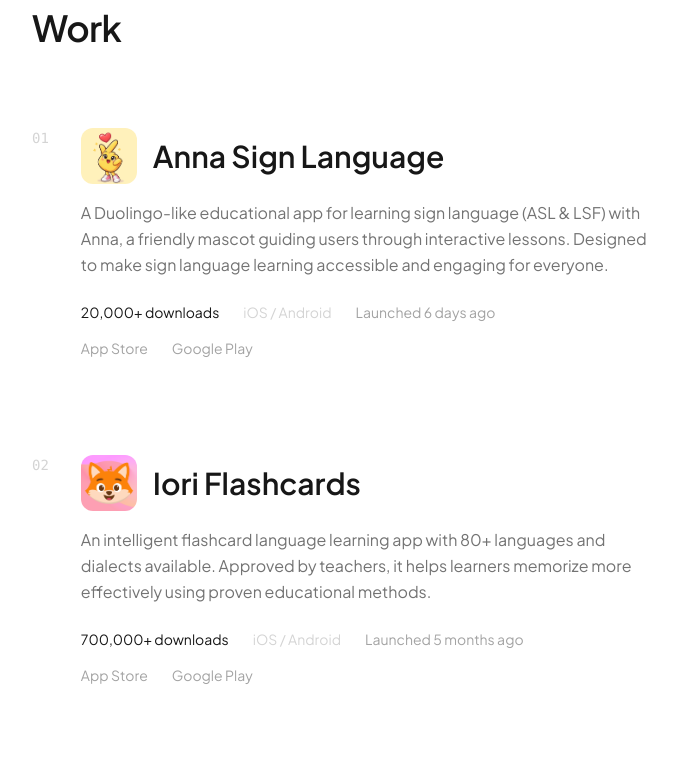
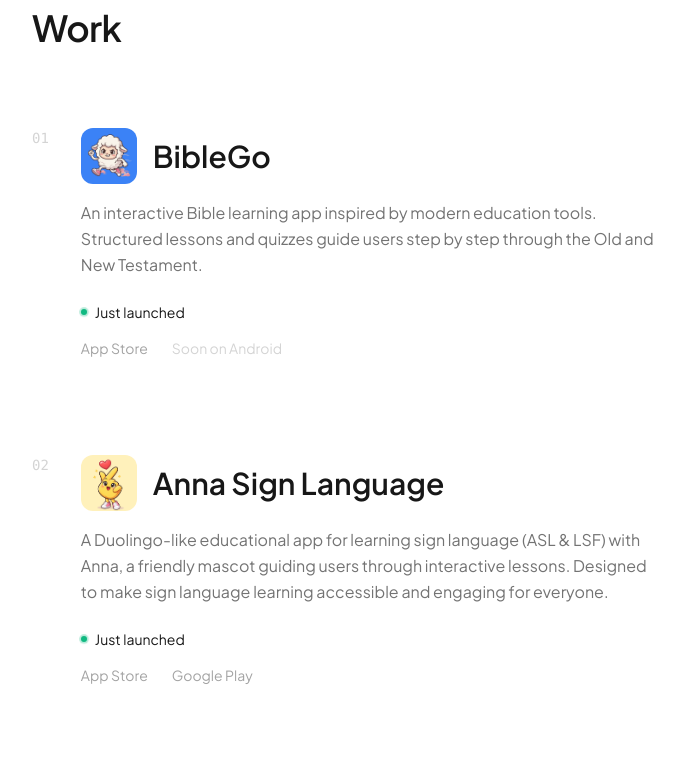
Before and after one commit to Liori-Studio/liori-studio-vitrine, a React (Vite) app: page / in a window 1280 px wide. Shown: the part 920-1700 px from the top of the page, without its empty margins (160-844 px from the left). Built offline with nearby package versions, Linux system fonts and the light colour scheme.

Commit message:
feat: add BibleGo and update download stats for other apps

```diff
--- a/src/modules/vitrine/react/components/WorkSection.tsx
+++ b/src/modules/vitrine/react/components/WorkSection.tsx
@@ -2,15 +2,22 @@
 import findMyselfIcon from "@root/assets/images/findmyself-icon.png";
 import missionDuJourIcon from "@root/assets/images/mission-du-jour-icon.png";
 import annaSignLanguageIcon from "@root/assets/images/anna-sign-language-icon.png";
+import bibleGoIcon from "@root/assets/images/biblego-icon.png";
 
 type App = {
   name: string;
   description: string;
-  stats: string;
+  stats?: string;
   platforms: string[];
   icon: string;
   releaseDate: Date;
   links?: { label: string; url: string }[];
+  comingSoon?: string;
+};
+
+const isJustLaunched = (date: Date): boolean => {
+  const diffDays = (Date.now() - date.getTime()) / (1000 * 60 * 60 * 24);
+  return diffDays < 30;
 };
 
 const getRelativeTime = (date: Date): string => {
@@ -41,10 +48,25 @@
 
 const apps: App[] = [
   {
+    name: "BibleGo",
+    description:
+      "An interactive Bible learning app inspired by modern education tools. Structured lessons and quizzes guide users step by step through the Old and New Testament.",
+    platforms: ["iOS"],
+    icon: bibleGoIcon,
+    releaseDate: new Date(2026, 4, 2),
+    links: [
+      {
+        label: "App Store",
+        url: "https://apps.apple.com/fr/app/biblego-%C3%A9tude-de-la-bible/id6764254692",
+      },
+    ],
+    comingSoon: "Soon on Android",
+  },
+  {
     name: "Anna Sign Language",
     description:
       "A Duolingo-like educational app for learning sign language (ASL & LSF) with Anna, a friendly mascot guiding users through interactive lessons. Designed to make sign language learning accessible and engaging for everyone.",
-    stats: "20,000+ downloads",
+    stats: "200,000+ downloads",
     platforms: ["iOS", "Android"],
     icon: annaSignLanguageIcon,
     releaseDate: new Date(2026, 1, 18),
@@ -63,7 +85,7 @@
     name: "Iori Flashcards",
     description:
       "An intelligent flashcard language learning app with 80+ languages and dialects available. Approved by teachers, it helps learners memorize more effectively using proven educational methods.",
-    stats: "700,000+ downloads",
+    stats: "1,000,000+ downloads",
     platforms: ["iOS", "Android"],
     icon: ioriFlashcardsIcon,
     releaseDate: new Date(2025, 8, 7),
@@ -133,27 +155,46 @@
                     {app.description}
                   </p>
                   <div className="mt-6 flex flex-wrap items-center gap-x-6 gap-y-2 text-sm">
+                    {isJustLaunched(app.releaseDate) ? (
+                      <span className="inline-flex items-center gap-2 text-neutral-900">
+                        <span className="relative flex h-1.5 w-1.5">
+                          <span className="absolute inline-flex h-full w-full animate-ping rounded-full bg-emerald-500 opacity-75"></span>
+                          <span className="relative inline-flex h-1.5 w-1.5 rounded-full bg-emerald-500"></span>
+                        </span>
+                        Just launched
+                      </span>
+                    ) : (
+                      <>
+                        {app.stats && (
                           <span className="text-neutral-900">{app.stats}</span>
+                        )}
                         <span className="text-neutral-300">
                           {app.platforms.join(" / ")}
                         </span>
                         <span className="text-neutral-400">
                           Launched {getRelativeTime(app.releaseDate)}
                         </span>
+                      </>
+                    )}
                   </div>
-                  {app.links && app.links.length > 0 && (
-                    <div className="mt-4 flex gap-6">
-                      {app.links.map((link) => (
+                  {((app.links && app.links.length > 0) || app.comingSoon) && (
+                    <div className="mt-4 flex flex-wrap gap-x-6 gap-y-2 text-sm">
+                      {app.links?.map((link) => (
                         <a
                           key={link.label}
                           href={link.url}
                           target="_blank"
                           rel="noopener noreferrer"
-                          className="text-sm text-neutral-400 hover:text-neutral-900 transition-colors border-b border-transparent hover:border-neutral-900"
+                          className="text-neutral-400 hover:text-neutral-900 transition-colors border-b border-transparent hover:border-neutral-900"
                         >
                           {link.label}
                         </a>
                       ))}
+                      {app.comingSoon && (
+                        <span className="text-neutral-300">
+                          {app.comingSoon}
+                        </span>
+                      )}
                     </div>
                   )}
                 </div>
```
Also changed, not shown: src/assets/images/biblego-icon.png (added). Lines whose indentation alone changed are shown as unchanged.
